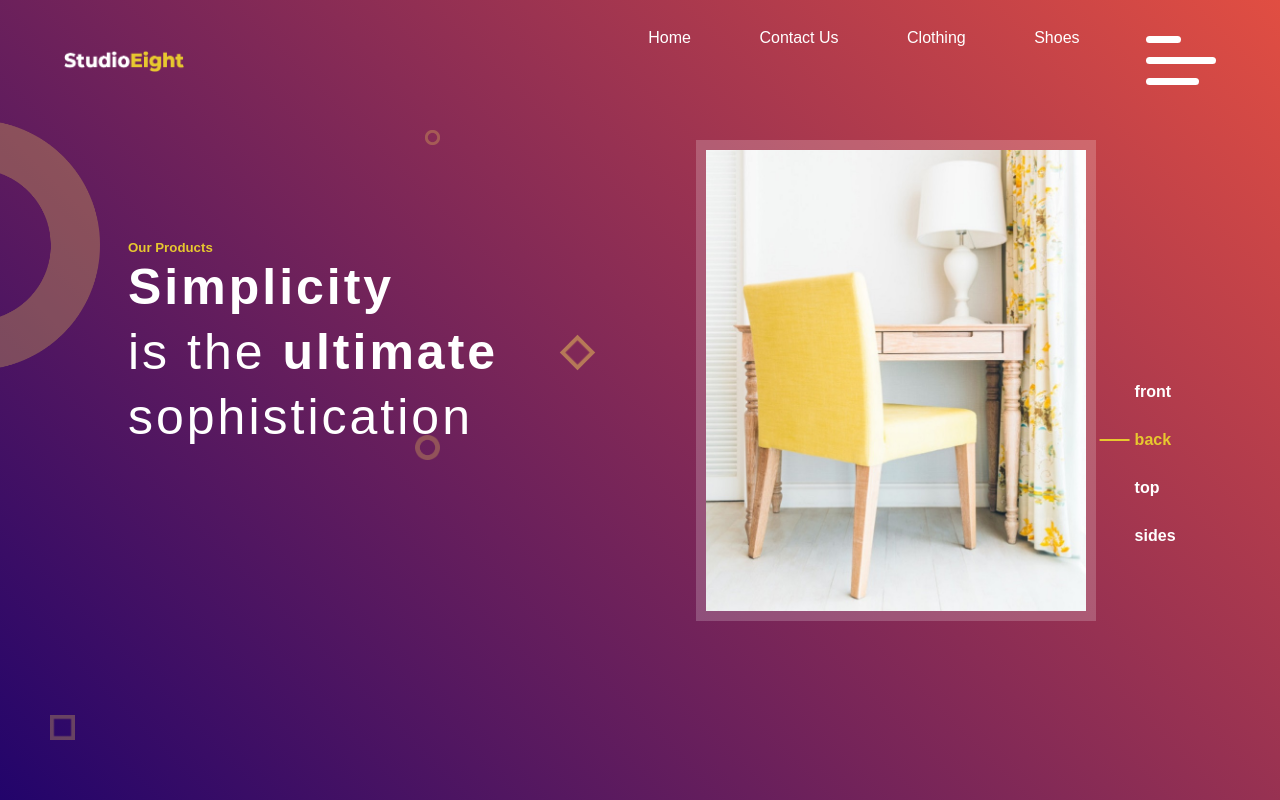
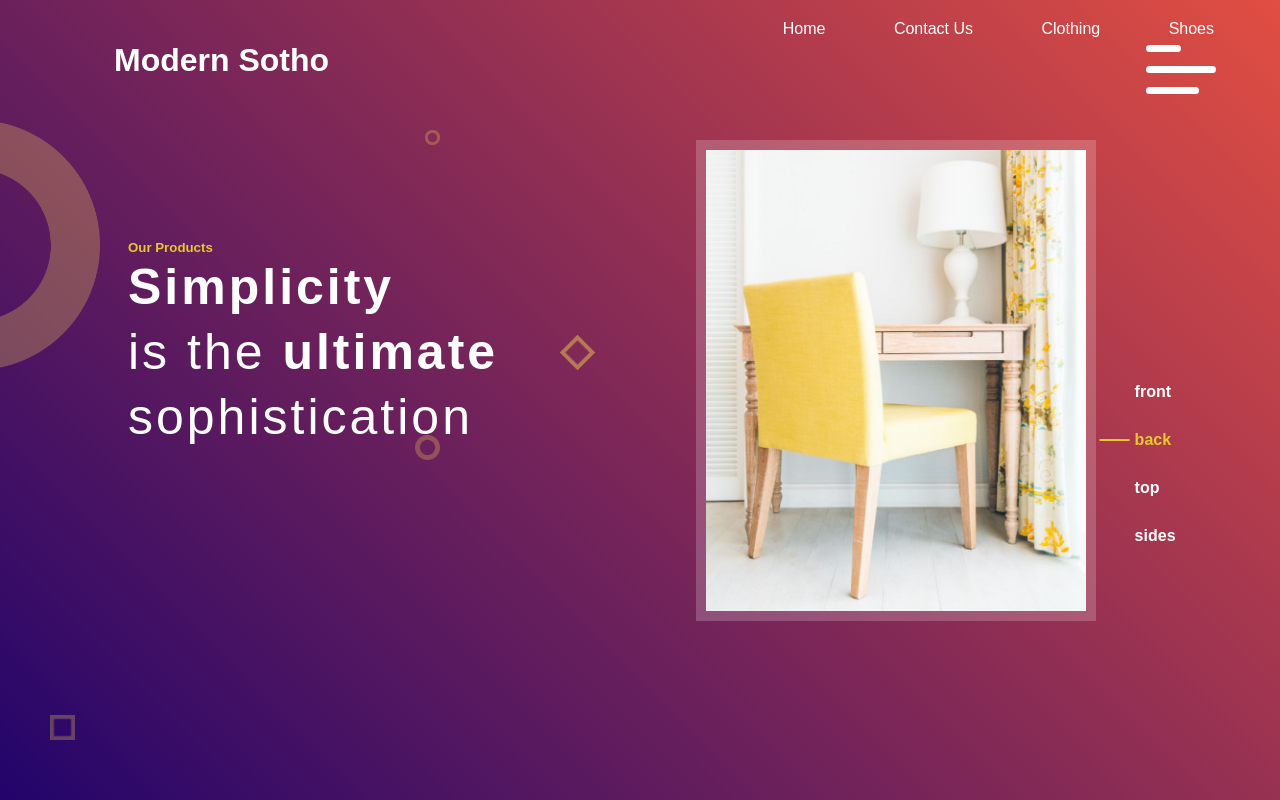
Before and after one commit to Maisa-bytee/OnlineStore, a plain HTML site: page index.html in a window 1280 px wide. Drawn offline with Linux system fonts and the light colour scheme.

Commit message:
logo is updated , added few js files to change theough the photos

```diff
--- a/index.html
+++ b/index.html
@@ -7,7 +7,11 @@
     <body>
         <div class="container">
             <div class="navbar">
-                 <img src="fotos/logo.png" class="logo">
+                 <div class="logo">
+                     <h1>Modern Sotho</h1>
+                 </div>
+
+
 
                 <nav>
                     <ul>
@@ -25,7 +29,6 @@
                         </li>
                     </ul>
                 </nav>
-                <!-- <img src="fotos/menu.png" class="menu-icon"> -->
 
             </div>
 
@@ -74,6 +77,9 @@
                 btn[i].onclick = function()
                 {
                     gallery.src = images[i];
+                    let current = document.getElementsByClassName("active");
+                    current[0].className = current[0].className.replace("active","");
+                    this.className += " active";
                 };
             }
 
--- a/style.css
+++ b/style.css
@@ -19,8 +19,13 @@
 
 }
 .logo{
-    width: 120px;
+    width: 50%;
+    height: 100px;
     cursor: pointer;
+}
+.logo h1{
+    line-height: 100px;
+    padding-left: 50px;
 }
 .menu-icon{
     width: 30px;
```
